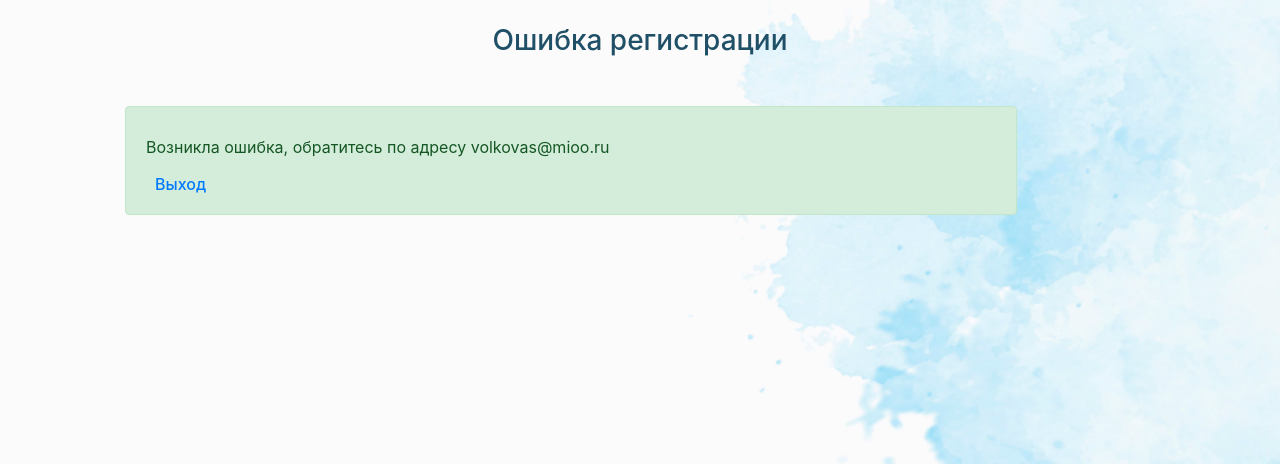
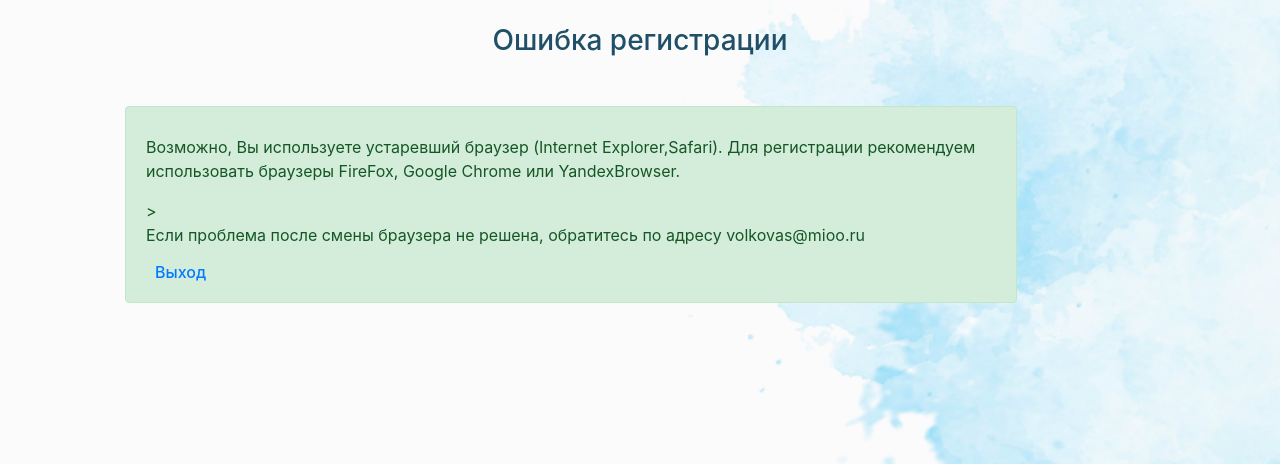
Before and after one commit to nezaicev/CNHO, a Django app: template main/templates/error_registration.html in a window 1280 px wide. Shown: the top 464 px of the page. Run offline with Django 3.2, Linux system fonts and the light colour scheme; the template is opened without the code that fills it, so the values that code supplies are empty; parts of the project's set-up code (start-up, migrations or seed data) failed here and were passed over; some libraries are stand-ins or nearby versions.

Commit message:
Дополнил сообщение об ошибке

```diff
--- a/main/templates/error_registration.html
+++ b/main/templates/error_registration.html
@@ -10,7 +10,8 @@
 
                         <div class="alert alert-success col-10 mb-5" role="alert">
                             <p class="{{ message.tags }}">{{ errors }}</p>
-                            <p>Возникла ошибка, обратитесь по адресу volkovas@mioo.ru</p>
+                            <p>Возможно, Вы используете устаревший браузер (Internet Explorer,Safari). Для регистрации рекомендуем использовать браузеры FireFox, Google Chrome или YandexBrowser. </p>>
+                            <p>Если проблема после смены браузера не решена, обратитесь по адресу volkovas@mioo.ru</p>
                             <div class='row'><a href="{% url 'index' %}"><h6 class="ml-4 mr-5">Выход</h6></a>
 
                             </div>
```
